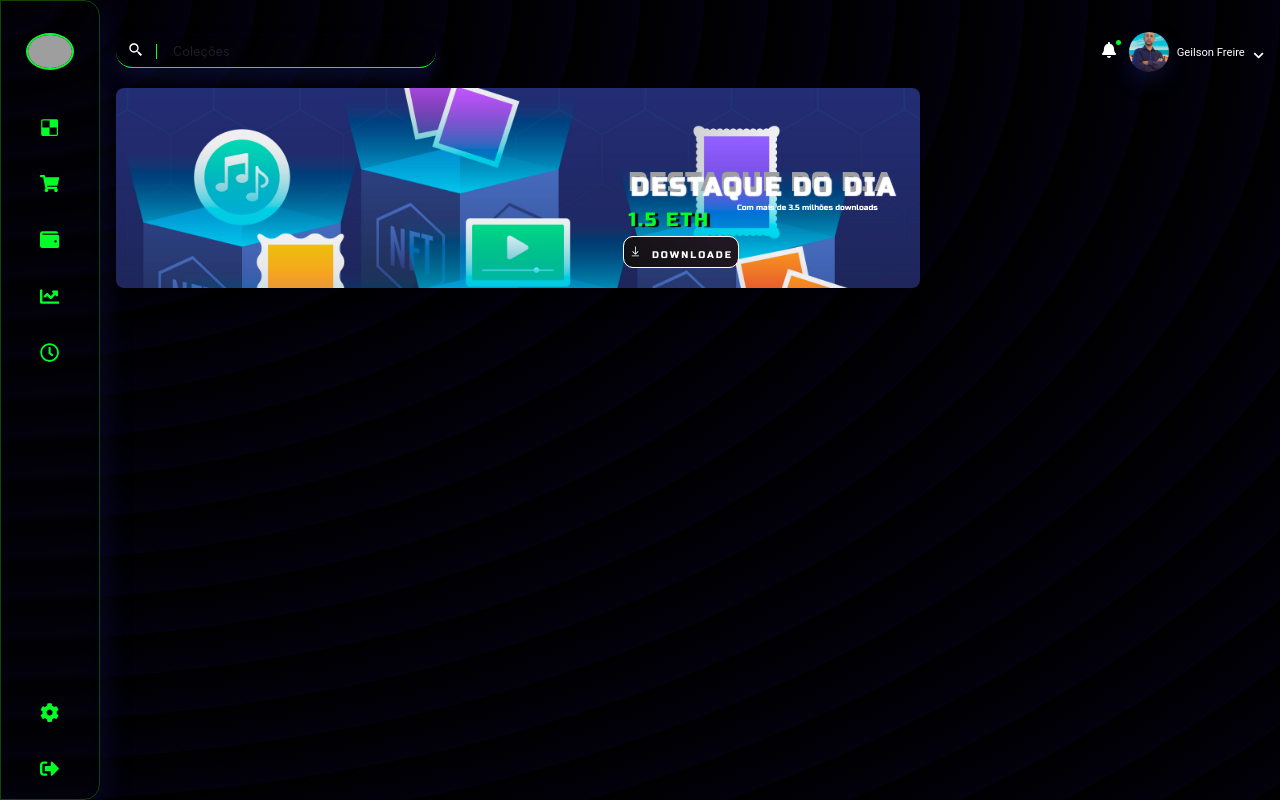
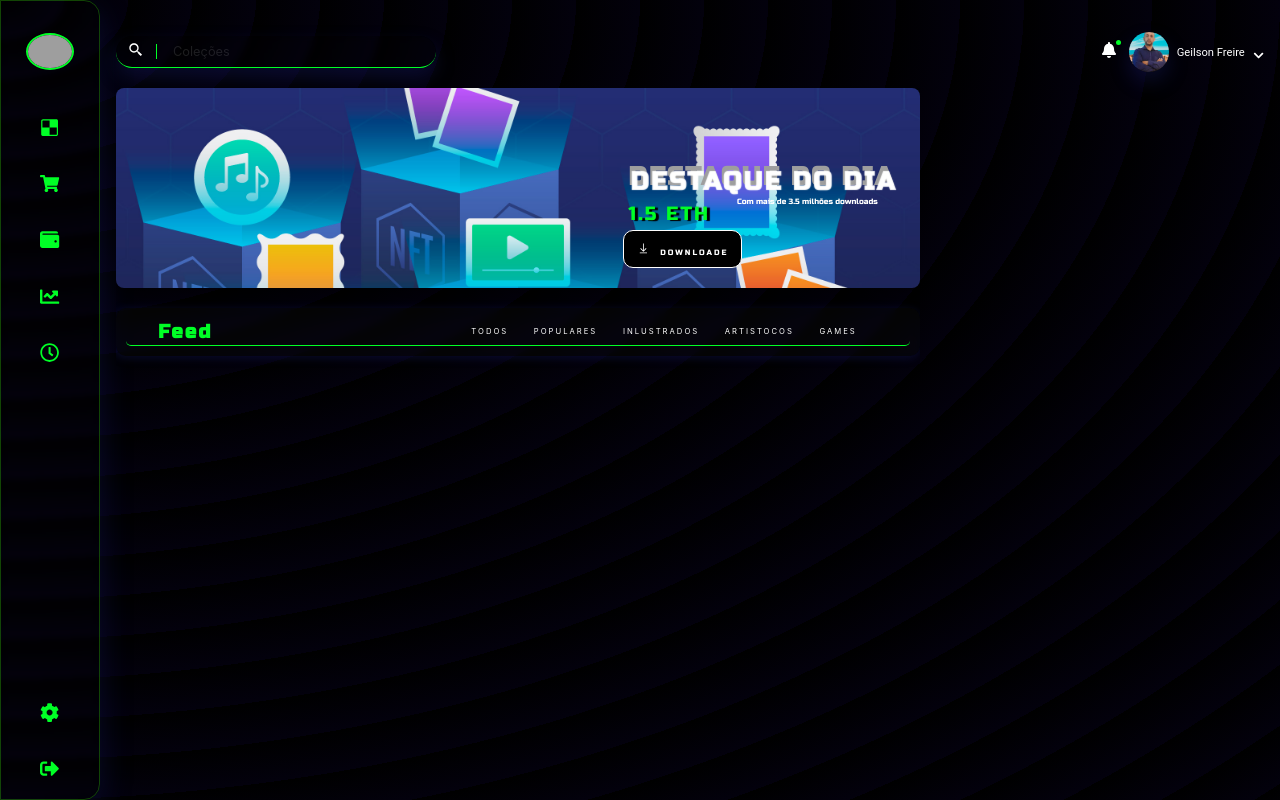
Before and after one commit to geilsonfreire/nft_collection, a React (Create React App) app: page / in a window 1280 px wide. Built offline with nearby package versions, Linux system fonts and the light colour scheme; grey boxes are pictures that could not be loaded.

Commit message:
comiit test

```diff
--- a/src/Components/MainContainer.css
+++ b/src/Components/MainContainer.css
@@ -76,51 +76,94 @@
     grid-column: 1 / span 2;
 }
 
-.TextContainer .Down button {
-    border: solid 1px #fff;
-    cursor: pointer;
-    outline: none;
-    background-image: linear-gradient(45deg, #101113, #231824);
-    padding: .3rem;
-    border-radius: 10px;
-
-}
-
-.TextContainer .Down button::after {
-    content: "";
-    border-radius: 18px;
-    position: absolute;
-    top: 0;
-    left: 0;
-    bottom: 0;
-    right: 0;
-    z-index: -1;
-    background: #0e0e10;
-}
-
-.TextContainer .Down button:hover {
-    background-image: linear-gradient(-45deg, #4568dc, #00ff26);
-    box-shadow: 0 12px 24px rgba(128, 128, 128, 0.1);
-}
-
-.TextContainer .Down button i {
-    margin-right: 10px;
+.TextContainer .Down button i.ButtonDown {
+    margin: 5px;
     font-size: .8rem;
     color: #fff;
 }
 
 .TextContainer .Down button a {
-    text-decoration: none;
-    color: #fff;
+    font-size: .6vw;
     font-family: "Russo One", sans-serif;
-    font-size: .6rem;
     text-transform: uppercase;
     letter-spacing: 2px;
+    margin: 5px;
 }
 
 
+/* Cards Geral*/
+.ContainerCards {
+    background: #ffffff04;
+    box-shadow: -1px 2px 10px 0 rgba(31, 38, 135, 0.3);
+    backdrop-filter: blur(5px);
+    -webkit-backdrop-filter: blur(5px);
+    border-radius: 10px;
+    margin-top: 20px;
+    padding: 10px;
+}
 
+.ContainerCards .Filters {
+    display: flex;
+    align-items: center;
+    justify-content: space-between;
+    padding: 2px 2rem;
+    border-bottom: 1px solid #00ff26;
+    border-radius: 5px;
+}
 
+.ContainerCards .Filters .Populares {
+    display: flex;
+    justify-content: space-between;
+    align-items: center;
+    width: 100%;
+}
+
+.ContainerCards .Filters .Populares h2 {
+    font-size: 1.5vw;
+    font-family: "Russo One", sans-serif;
+    letter-spacing: 2px;
+    font-weight: bold;
+    color: #00ff26;
+    margin-right: 1rem;
+}
+
+.Populares .FilterButtons {
+    display: flex;
+    align-items: center;
+    justify-content: center;
+    padding: 0 0.5rem;
+}
+
+.Populares .FilterButtons button {
+    display: flex;
+    align-items: center;
+    justify-content: center;
+    border: none;
+    outline: none;
+    background: transparent;
+    padding: .3rem;
+}
+
+.Populares .FilterButtons button:hover {
+    background: #00ff26;
+    border-radius: 5px;
+    transition: all 0.3s;
+    cursor: pointer;
+}
+
+.Populares .FilterButtons button a {
+    width: 100%;
+    height: 100%;
+    font-size: .6vw;
+    text-transform: uppercase;
+    letter-spacing: 2px;
+    color: #fff;
+    margin: 0 0.5rem;
+}
+
+.Populares .FilterButtons button a:hover {
+    color: #000;
+}
 
 
 /* Lateral direita da pagina */
--- a/src/Components/MainContainer.jsx
+++ b/src/Components/MainContainer.jsx
@@ -13,15 +13,15 @@ function MainContainer() {
                     background: `url(${Banner})`,
                     backgroundRepeat: "no-repeat",
                     backgroundSize: "cover",
-                    backgroundPosition: "center"
-                }}>
+                    backgroundPosition: "center"}}>
+
                     <div className="TextContainer">
                         <h1>Destaque do dia</h1>
                         <h2>1.5 ETH</h2>
                         <p>Com mais de 3.5 milhões downloads</p>
                         <div className="Down">
-                            <button>
-                                <i className="SearchIcon">
+                            <button className="Button">
+                                <i className="ButtonDown">
                                     <LiaDownloadSolid />
                                 </i>
                                 <a href="" className="ButtonDown">
@@ -31,9 +31,38 @@ function MainContainer() {
                         </div>
                     </div>
                 </div>
-            </div>
+
+                <div className="ContainerCards">
+                    <div className="Filters">
+                        <div className="Populares">
+                            <h2>Feed</h2>
+                            <div className="FilterButtons">
+                                <button>
+                                    <a href="">Todos</a>
+                                </button>
+                                <button>
+                                    <a href="">Populares</a>
+                                </button>
+                                <button>
+                                    <a href="">Inlustrados</a>
+                                </button>
+                                <button>
+                                    <a href="">Artistocos</a>
+                                </button>
+                                <button>
+                                    <a href="">Games</a>
+                                </button>
+                            </div>
+                        </div>
+                    </div>
+                </div>
+
+            </div> {/* Container Geral esquerdo */}
+
+
+
             <div className="right"></div>
-        </div>
+        </div> // Container geral
     );
 }
 
--- a/src/index.css
+++ b/src/index.css
@@ -1,4 +1,5 @@
-*{ /* Reset CSS */
+* {
+    /* Reset CSS */
     margin: 0;
     padding: 0;
     box-sizing: border-box;
@@ -7,6 +8,26 @@
     font-size: 100%;
 }
 
+a {
+    text-decoration: none;
+    color: #fff;
+}
+
+.Button {
+    padding: 0.5rem;
+    border: solid 1px #fff;
+    outline: none;
+    background: #000;
+    cursor: pointer;
+    position: relative;
+    border-radius: 10px;
+}
+
+.Button:hover{
+    background: linear-gradient(-45deg, #4568dc, #00ff26);
+    box-shadow: 0 2px 5px rgba(128, 128, 128, 0.1);
+    transition: all 0.3s;
+}
 
 body {
     margin: 0;
```
Lines whose indentation alone changed are shown as unchanged.
